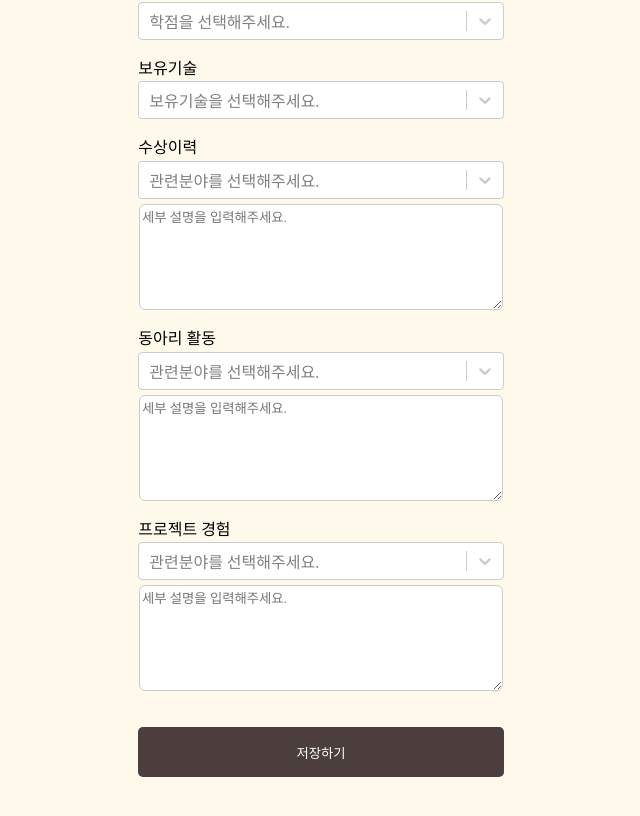
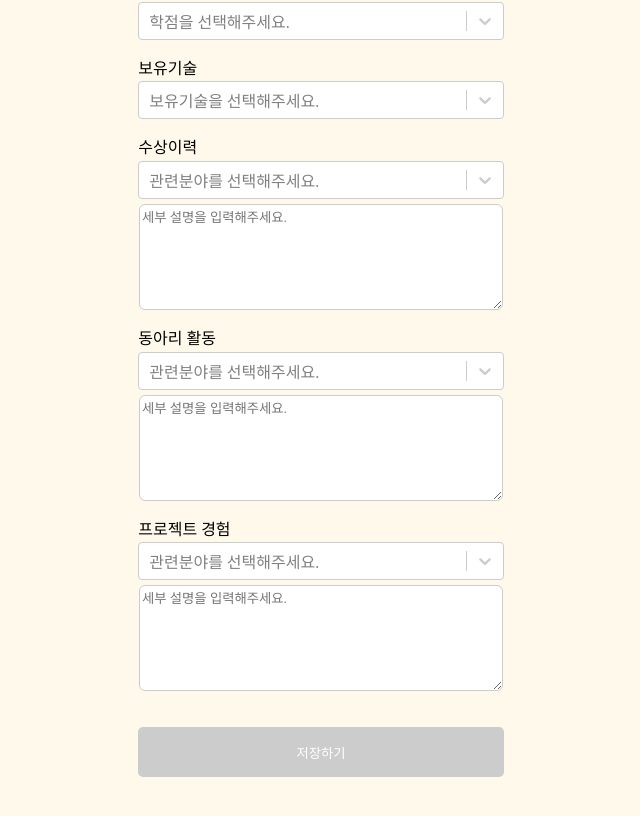
Before and after one commit to sayyyho/2024-1-DSCD-ISIC-1, a React (Vite) app in the folder client/: page /info in a window 1280 px wide. Shown: the part 344-1160 px from the top of the page, without its empty margins (319-959 px from the left). Built offline with nearby package versions, Linux system fonts and the light colour scheme; no server answers; a web font is replaced by a local one.

Commit message:
Fix: 버튼 Disabled 관련 UI/UX 수정

```diff
--- a/client/src/pages/Info/index.tsx
+++ b/client/src/pages/Info/index.tsx
@@ -8,7 +8,6 @@ import { Text } from "@/components/common/Text";
 import { Input } from "@/components/common/Input";
 import { skills, grades, fields, Option } from "@/constant/options";
 import { TextArea } from "@/components/common/TextArea";
-import { Button } from "@/components/common/Button";
 import { Loading } from "@/components/common/Loading";
 import { Complete } from "@/components/common/Complete";
 import { Box } from "@/components/common/Box";
@@ -18,14 +17,16 @@ export const Info = () => {
   const navigate = useNavigate();
   const [selectedSkills, setSelectedSkills] = useState<MultiValue<Option>>([]);
   const [selectedGrades, setSelectedGrades] = useState<Option | null>(null);
-  const [selectedAward, setSelectedAward] = useState<MultiValue<Option>>(null);
-  const [selectedClub, setSelectedClub] = useState<MultiValue<Option>>(null);
-  const [selectedProject, setSelectedProject] =
-    useState<MultiValue<Option>>(null);
+  const [selectedAward, setSelectedAward] = useState<MultiValue<Option>>([]);
+  const [selectedClub, setSelectedClub] = useState<MultiValue<Option>>([]);
+  const [selectedProject, setSelectedProject] = useState<MultiValue<Option>>(
+    []
+  );
   const [status, setStatus] = useState<number>(204);
   const [submitStatus, setSubmitStatus] = useState<
     "idle" | "submitting" | "completed"
   >("idle");
+  const [isFormValid, setIsFormValid] = useState(false);
   const [data, setData] = useState<InfoType>({
     award_detail: "",
     award_part: "",
@@ -81,8 +82,25 @@ export const Info = () => {
   }, [fetchData]);
 
   useEffect(() => {
-    fetchData();
-  }, [fetchData]);
+    const validateForm = () => {
+      setIsFormValid(
+        !!data.major &&
+          !!selectedGrades &&
+          selectedSkills.length > 0 &&
+          selectedAward.length > 0 &&
+          selectedClub.length > 0 &&
+          selectedProject.length > 0
+      );
+    };
+    validateForm();
+  }, [
+    data,
+    selectedGrades,
+    selectedSkills,
+    selectedAward,
+    selectedClub,
+    selectedProject,
+  ]);
 
   const customStyles: StylesConfig<Option, false> = {
     container: (provided) => ({
@@ -117,6 +135,8 @@ export const Info = () => {
   };
 
   const handleSubmit = async () => {
+    if (!isFormValid) return; // 폼이 유효하지 않으면 서버로 요청하지 않음
+
     setSubmitStatus("submitting");
     const skillsString = selectedSkills.map((skill) => skill.label).join(", ");
     const awardsString = selectedAward.map((award) => award.label).join(", ");
@@ -234,7 +254,7 @@ export const Info = () => {
             options={grades}
             styles={customStyles}
             placeholder="학점을 선택해주세요."
-            required
+            required={true}
           />
         </Box>
         <Box
@@ -253,7 +273,7 @@ export const Info = () => {
             options={skills}
             styles={customStyles}
             placeholder="보유기술을 선택해주세요."
-            required
+            required={true}
           />
         </Box>
         <Box
@@ -272,7 +292,7 @@ export const Info = () => {
             options={fields}
             styles={customStyles}
             placeholder="관련분야를 선택해주세요."
-            required
+            required={true}
           />
           <TextArea
             width="98%"
@@ -343,18 +363,22 @@ export const Info = () => {
             $isRequired={true}
           />
         </Box>
-        <Button
-          margin="15px 0 3rem 0px"
-          width="100%"
-          height="50px"
-          backgroundColor="#4D3E3E"
-          radius="5px"
-          color="white"
+        <button
+          style={{
+            margin: "15px 0 3rem 0px",
+            width: "100%",
+            height: "50px",
+            backgroundColor: isFormValid ? "#4D3E3E" : "#cccccc",
+            borderRadius: "5px",
+            border: "0",
+            color: "white",
+            cursor: isFormValid ? "pointer" : "not-allowed",
+          }}
           onClick={handleSubmit}
-          isCursor={true}
+          disabled={!isFormValid}
         >
           저장하기
-        </Button>
+        </button>
       </Wrapper>
     </PageLayout>
   );
```
